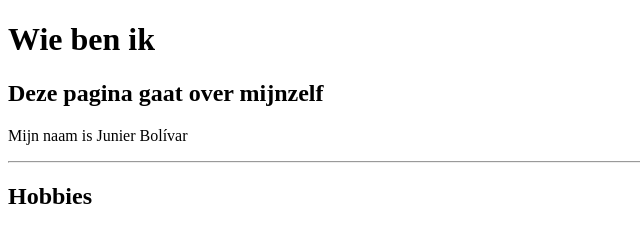
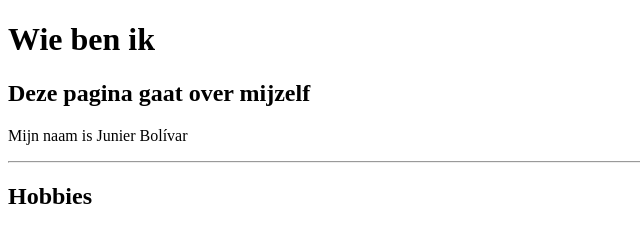
Before and after one commit to JunbolWincAcademy/WincAcademy_WebDev_Opdracht_2, a plain HTML site: page about.html in a window 1280 px wide. Shown: the top 227 px of the page, 0-640 px from the left. Drawn offline with Linux system fonts and the light colour scheme.

Commit message:
Update about.html

```diff
--- a/about.html
+++ b/about.html
@@ -10,7 +10,7 @@
 <body>
      <!-- hier zet je de code in de body tags-->
      <h1>Wie ben ik</h1>
-     <h2>Deze pagina gaat over mijnzelf</h2>
+     <h2>Deze pagina gaat over mijzelf</h2>
      <p>Mijn naam is Junier Bolívar</p>
      <hr>
   <h2>Hobbies</h2>
```
